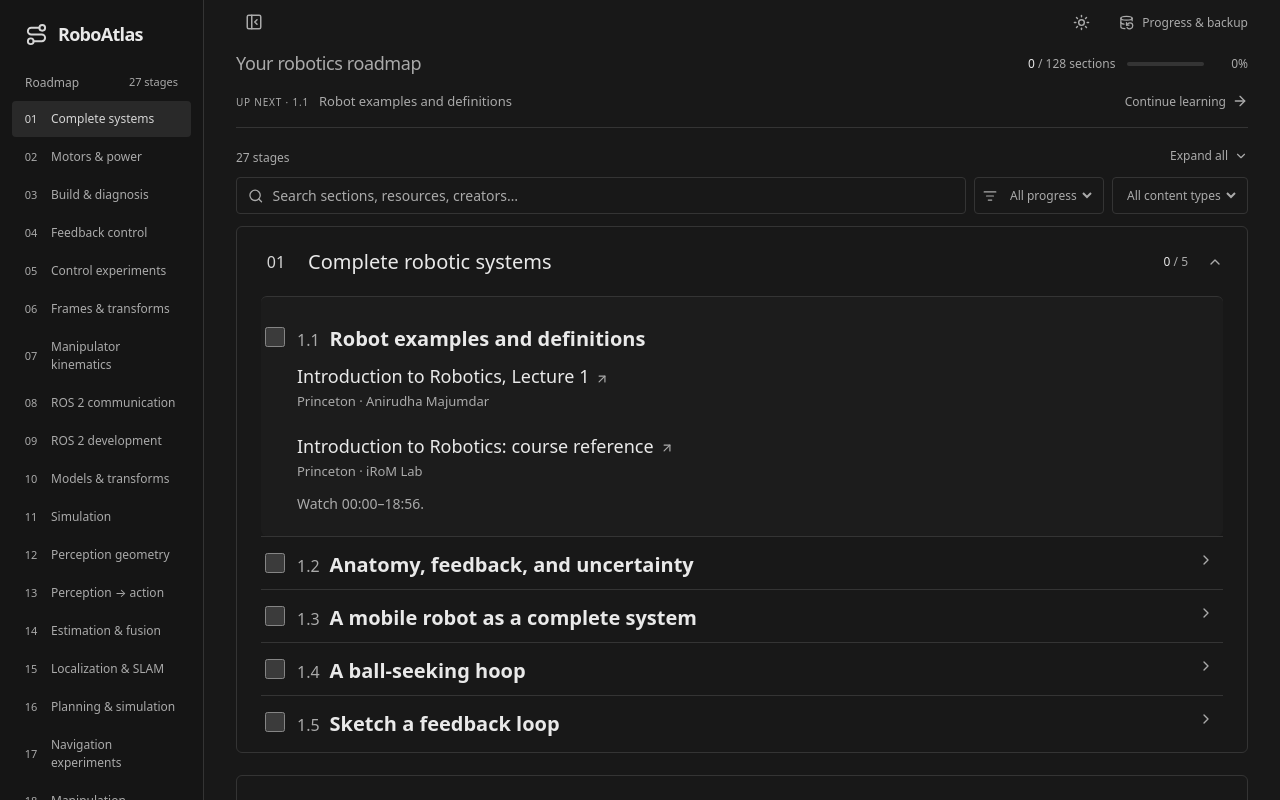
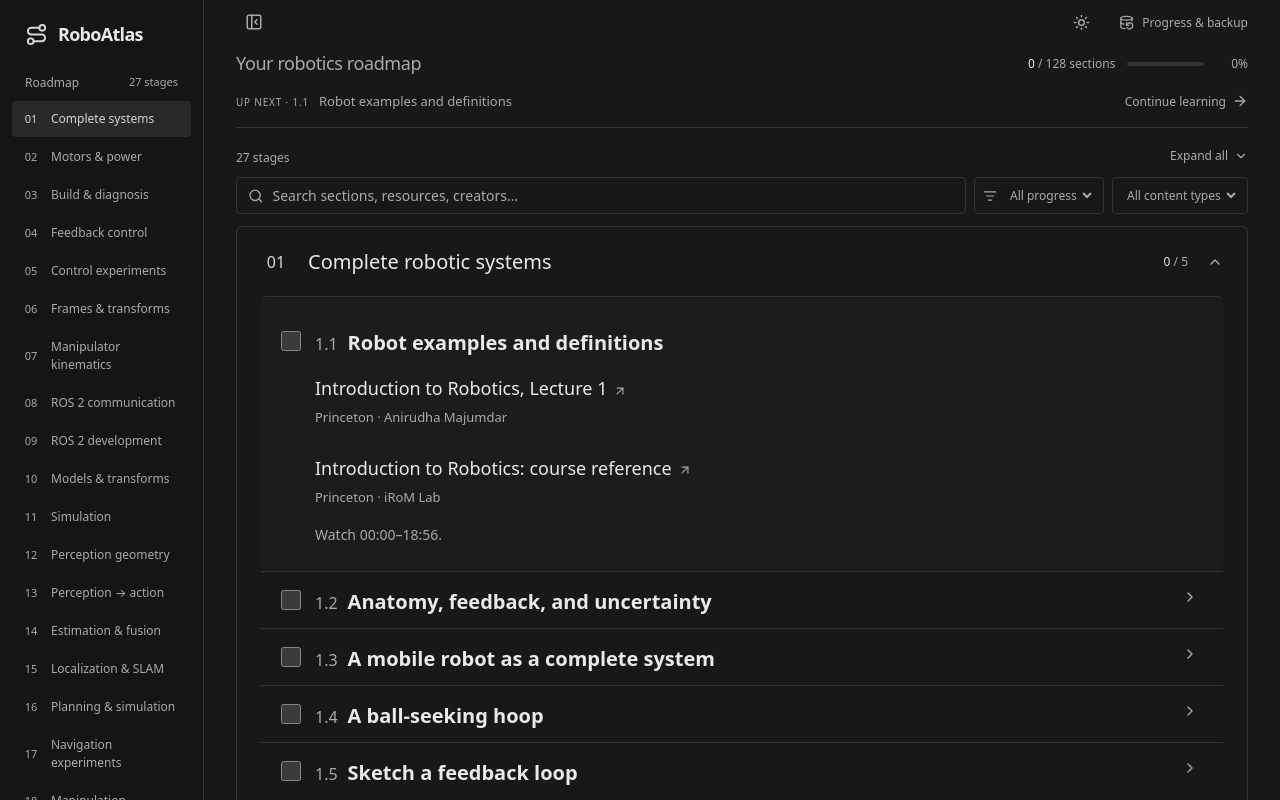
Before and after one commit to Mohamed-ahmed-shokry/RoboAtlas, a React (Vite) app: page / in a window 1280 px wide. Shown: the top 800 px of the page. Built offline with nearby package versions, Linux system fonts and the light colour scheme.

Commit message:
style: add breathing room inside learning sections

```diff
--- a/src/styles.css
+++ b/src/styles.css
@@ -921,7 +921,7 @@ progress::-moz-progress-bar {
 }
 .learning-section {
   border-top: 1px solid var(--border);
-  padding: 20px 0;
+  padding: 24px 16px;
   scroll-margin-top: 80px;
 }
 .learning-section[data-current="true"] {
@@ -929,12 +929,12 @@ progress::-moz-progress-bar {
   border-radius: 6px;
 }
 .learning-section[data-collapsed="true"] {
-  padding: 6px 0;
+  padding: 8px 16px;
 }
 .section-heading {
   display: flex;
   align-items: flex-start;
-  gap: 8px;
+  gap: 10px;
 }
 .section-completion {
   display: grid;
@@ -968,7 +968,8 @@ progress::-moz-progress-bar {
   white-space: nowrap;
 }
 .section-body {
-  margin-left: 36px;
+  margin-top: 8px;
+  margin-left: 38px;
 }
 .section-details-toggle {
   flex-shrink: 0;
@@ -979,6 +980,9 @@ progress::-moz-progress-bar {
 }
 .section-resource + .section-resource {
   margin-top: 10px;
+}
+.learning-section .section-resource + .section-resource {
+  margin-top: 16px;
 }
 .section-resource-link {
   display: block;
@@ -1002,6 +1006,9 @@ progress::-moz-progress-bar {
   font-size: 13px;
   line-height: 1.6;
 }
+.learning-section .section-resource-creator {
+  margin-top: 4px;
+}
 .section-resource-link:hover .section-resource-title {
   text-decoration: underline;
   text-underline-offset: 4px;
@@ -1011,6 +1018,10 @@ progress::-moz-progress-bar {
   font-size: 14px;
   line-height: 1.75;
   margin-top: 5px;
+}
+.learning-section .section-scope,
+.learning-section .section-task {
+  margin-top: 10px;
 }
 .section-scope {
   color: var(--muted);
@@ -1064,6 +1075,12 @@ progress::-moz-progress-bar {
 @media (max-width: 760px) {
   .sidebar-toggle {
     display: none;
+  }
+  .learning-section {
+    padding: 20px 10px;
+  }
+  .learning-section[data-collapsed="true"] {
+    padding: 8px 10px;
   }
   .section-body {
     margin-left: 0;
```
